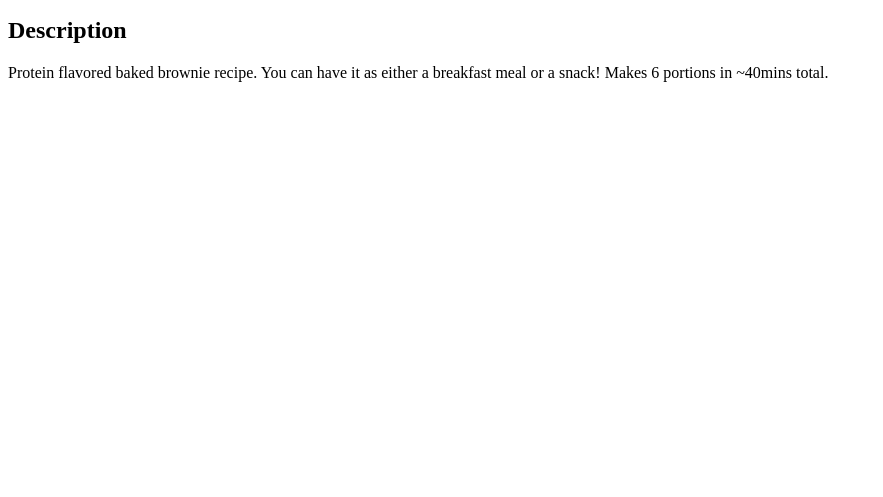
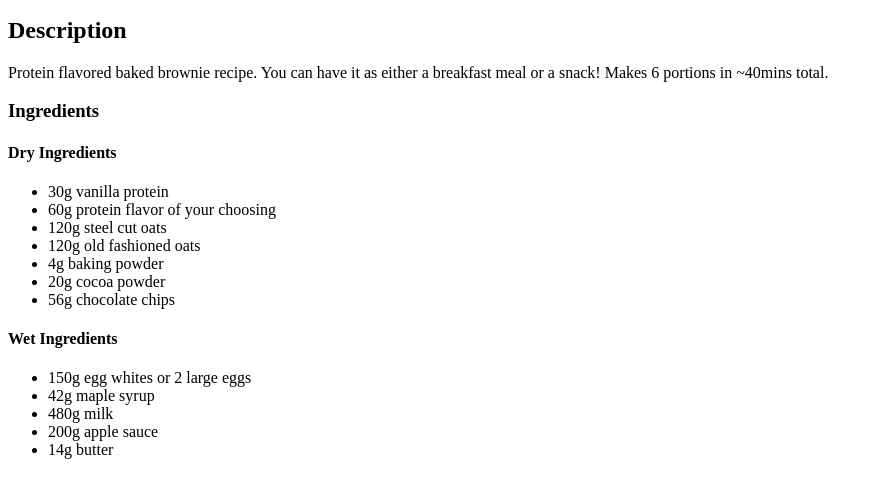
Before and after one commit to AustinG20/odin-recipes, a plain HTML site: page recipes/proteinBrownie.html in a window 1280 px wide. Shown: the part 127-624 px from the top of the page, without its empty margins (0-883 px from the left). Drawn offline with Linux system fonts and the light colour scheme.

Commit message:
Add ingredients list

```diff
--- a/recipes/proteinBrownie.html
+++ b/recipes/proteinBrownie.html
@@ -10,5 +10,24 @@
         <img src="../images/protein-brownie.jpg" alt="protein-brownie" width="310" height="310">
         <h2>Description</h2>
         <p>Protein flavored baked brownie recipe. You can have it as either a breakfast meal or a snack! Makes 6 portions in ~40mins total.</p>
+        <h3>Ingredients</h3>
+        <h4>Dry Ingredients</h4>
+        <ul>
+            <li>30g vanilla protein</li>
+            <li>60g protein flavor of your choosing</li>
+            <li>120g steel cut oats</li>
+            <li>120g old fashioned oats</li>
+            <li>4g baking powder</li>
+            <li>20g cocoa powder</li>
+            <li>56g chocolate chips</li>
+        </ul>
+        <h4>Wet Ingredients</h4>
+        <ul>
+            <li>150g egg whites or 2 large eggs</li>
+            <li>42g maple syrup</li>
+            <li>480g milk</li>
+            <li>200g apple sauce</li>
+            <li>14g butter</li>
+        </ul>
     </body>
 </html>
```
